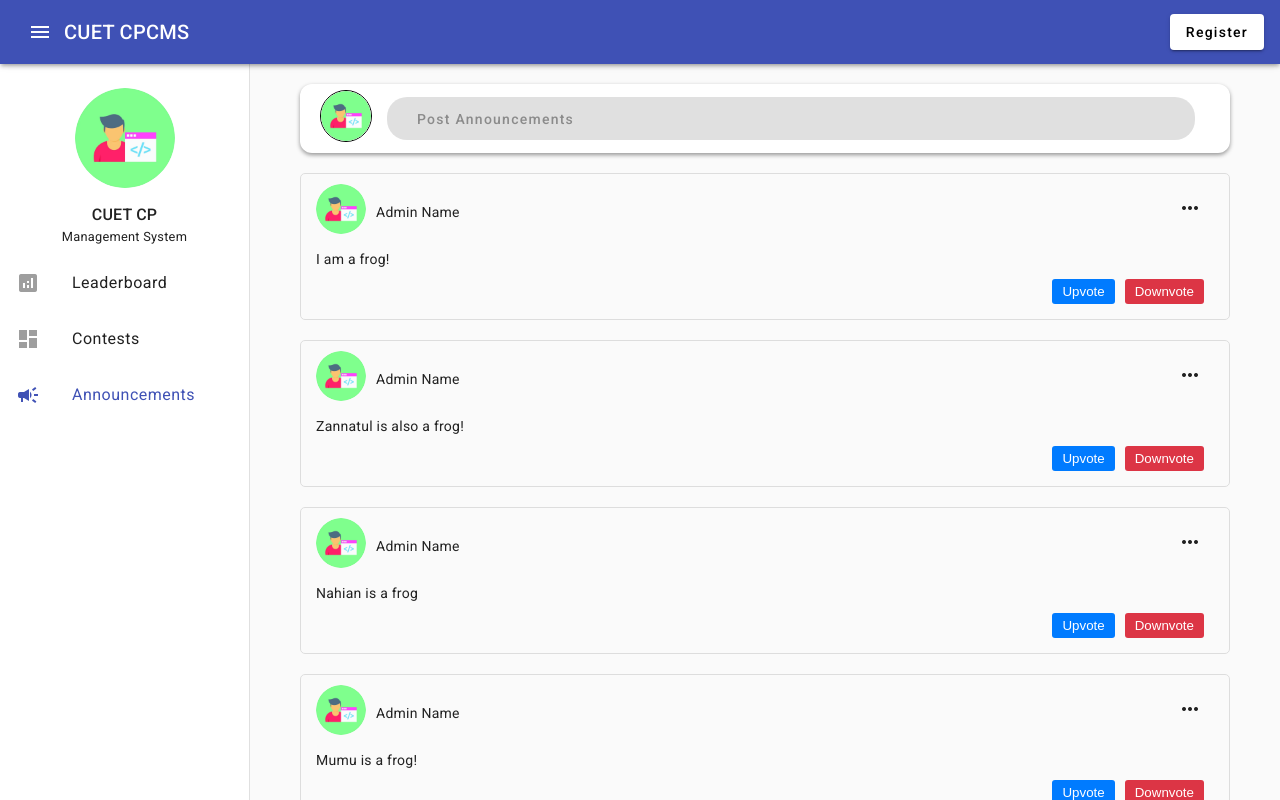
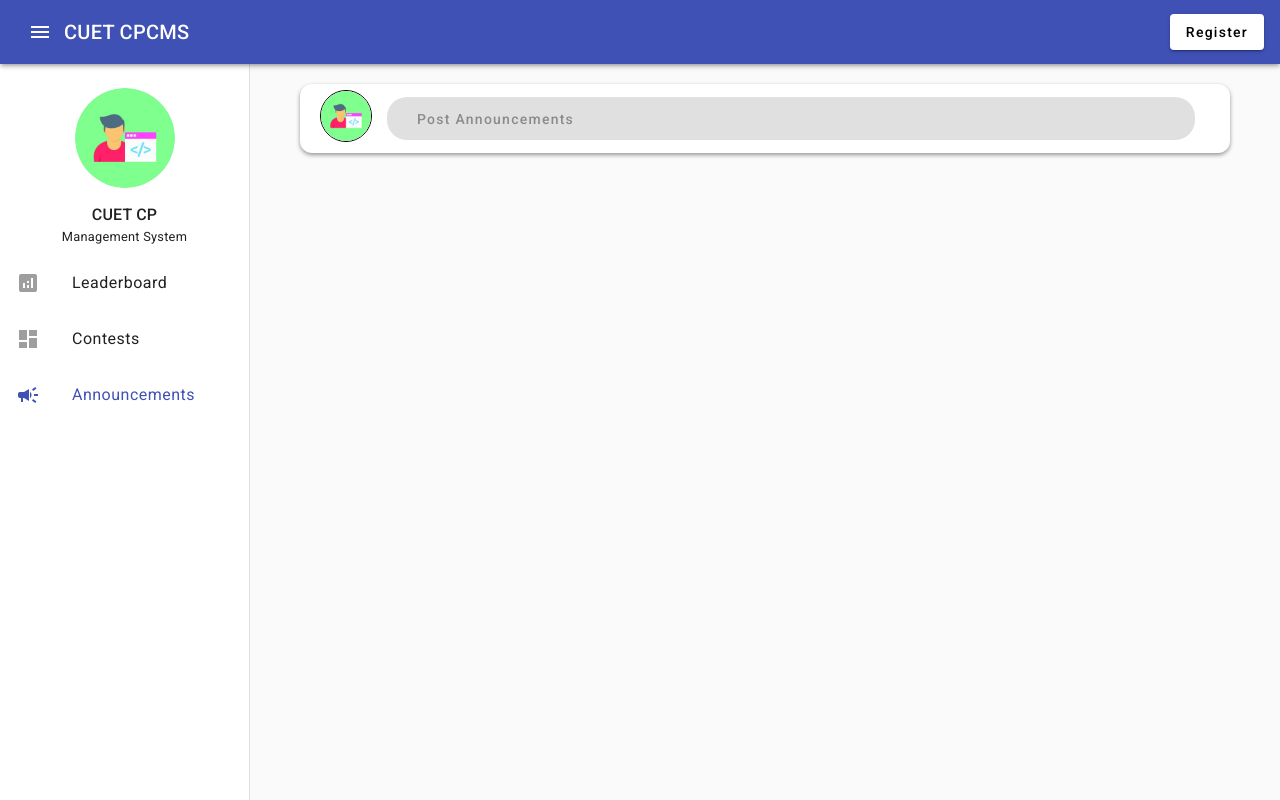
Before and after one commit to AdidR10/cpcms, an Angular app: page /announcements in a window 1280 px wide. Built offline with nearby package versions, Linux system fonts and the light colour scheme; data requests are answered from the project's data file.

Commit message:
Revert "announcement fetched and edti/dlt dropdown button added, non functionally"
This reverts commit 70aed160f1e44d4695b5d54abf9f4b18094db151.

```diff
--- a/db.json
+++ b/db.json
@@ -173,75 +173,5 @@
     }
   ],
   "announcements": [
-    {
-      "admin_id": 1804057,
-      "down_vote": 0,
-      "upvote": 0,
-      "post": "I am a frog!",
-      "id": 1
-    },
-    {
-      "admin_id": 1804057,
-      "down_vote": 0,
-      "upvote": 0,
-      "post": "Zannatul is also a frog!",
-      "id": 2
-    },
-    {
-      "admin_id": 1804057,
-      "down_vote": 0,
-      "upvote": 0,
-      "post": "Nahian is a frog\n",
-      "id": 4
-    },
-    {
-      "admin_id": 1804057,
-      "down_vote": 0,
-      "upvote": 0,
-      "post": "Mumu is a frog!",
-      "id": 5
-    },
-    {
-      "admin_id": 1804057,
-      "down_vote": 0,
-      "upvote": 0,
-      "post": "adiba is a frog\n",
-      "id": 6
-    },
-    {
-      "admin_id": 1804057,
-      "down_vote": 0,
-      "upvote": 0,
-      "post": "Nafisa is a frog :D",
-      "id": 7
-    },
-    {
-      "admin_id": 1804057,
-      "down_vote": 0,
-      "upvote": 0,
-      "post": "Shima is a frog",
-      "id": 8
-    },
-    {
-      "admin_id": 1804057,
-      "down_vote": 0,
-      "upvote": 0,
-      "post": "adib is a frog",
-      "id": 9
-    },
-    {
-      "admin_id": 1804057,
-      "down_vote": 0,
-      "upvote": 0,
-      "post": "Akash is a frog",
-      "id": 10
-    },
-    {
-      "admin_id": 1804057,
-      "down_vote": 0,
-      "upvote": 0,
-      "post": "Shima is afrog",
-      "id": 11
-    }
   ]
 }
--- a/src/app/app.module.ts
+++ b/src/app/app.module.ts
@@ -19,7 +19,6 @@ import { MatSortModule } from '@angular/material/sort';
 import {MatSidenavModule} from '@angular/material/sidenav';
 import {MatListModule} from '@angular/material/list';
 import { RouterModule } from '@angular/router';
-import {MatSelectModule} from '@angular/material/select';
 
 import { AnnouncementsComponent } from './pages/announcements/announcements.component';
 import { ContestsComponent } from './pages/contests/contests.component';
@@ -31,7 +30,6 @@ import { SidenavbarComponent } from './components/sidenavbar/sidenavbar.componen
 import { AdmiPostComponent } from './components/admin-post/admin-post.component';
 import { AnnouncementFormComponent } from './components/announcement-form/announcement-form.component';
 import { ContestFormComponent } from './components/contest-form/contest-form.component';
-import { AnnouncementCardComponent } from './components/announcement-card/announcement-card.component';
 @NgModule({
   declarations: [
     AppComponent,
@@ -43,7 +41,6 @@ import { AnnouncementCardComponent } from './components/announcement-card/announ
     AdmiPostComponent,
     AnnouncementFormComponent,
     ContestFormComponent,
-    AnnouncementCardComponent,
   ],
   imports: [
     BrowserModule,
@@ -64,8 +61,7 @@ import { AnnouncementCardComponent } from './components/announcement-card/announ
     MatTableModule,
     MatSidenavModule,
     MatListModule,
-    RouterModule,
-    MatSelectModule
+    RouterModule
   ],
   providers: [],
   bootstrap: [AppComponent]
--- a/src/app/components/announcement-card/announcement-card.component.html
+++ /dev/null
@@ -1,31 +0,0 @@
-<div class="announcement-card">
-    <div class="announcement-header">
-        <div class="admin-details">
-            <div class="admin-image">
-                <!-- Replace 'admin-image.jpg' with the path to your admin image -->
-                <img src="../../../assets/cp-logo.png" alt="Admin Image">
-            </div>
-            <div class="admin-name">
-                Admin Name <!-- Replace with the admin's name -->
-            </div>
-        </div>
-        <button mat-icon-button (click)="toggleDropdown()">
-            <mat-icon>more_horizon</mat-icon>
-            <div *ngIf="isDropdownOpen" class="dropdown">
-                <button>
-                    <mat-icon>edit</mat-icon>
-                    <span>Edit</span>
-                </button>
-                <button>
-                    <mat-icon>delete</mat-icon>
-                    <span>Delete</span>
-                </button>
-            </div>
-        </button>
-    </div>
-    <p class="post-content">{{announcement.post}}</p>
-    <div class="actions">
-        <button class="upvote-button">Upvote</button>
-        <button class="downvote-button">Downvote</button>
-    </div>
-</div>
--- a/src/app/components/announcement-card/announcement-card.component.scss
+++ /dev/null
@@ -1,80 +0,0 @@
-.announcement-card {
-    border: 1px solid #ddd;
-    border-radius: 5px;
-    margin-bottom: 20px;
-    padding: 15px;
-    padding-top: 10px;
-  }
-
-  .announcement-header{
-    display: flex;
-    justify-content: space-between;
-  }
-
-  .admin-details {
-    display: flex;
-    align-items: center;
-    margin-bottom: 10px;
-  }
-
-  .admin-image img {
-    width: 50px;
-    height: 50px;
-    border-radius: 50%;
-    margin-right: 10px;
-  }
-
-  .post-content {
-    margin-bottom: 10px;
-  }
-  .actions{
-    display: flex;
-    justify-content: end;
-  }
-  .actions button {
-    padding: 5px 10px;
-    margin-right: 10px;
-    border: none;
-    border-radius: 3px;
-    cursor: pointer;
-  }
-
-  .upvote-button {
-    background-color: #007bff;
-    color: #fff;
-  }
-
-  .downvote-button {
-    background-color: #dc3545;
-    color: #fff;
-  }
-
-  .dropdown {
-    position: absolute;
-    top: 100%;
-    right: 0;
-    background-color: #fff;
-    border: 1px solid #ccc;
-    border-radius: 5px;
-    padding: 10px;
-    z-index: 1000;
-    width: 100px;
-  }
-
-  .dropdown button {
-    display: flex;
-    justify-content:flex-start;
-    align-items: end;
-    width: 100%;
-    padding: 10px;
-    background-color: transparent;
-    border: none;
-    cursor: pointer;
-    >span{
-      margin-left: 5px !important;
-    }
-  }
-
-  .dropdown button:hover {
-    background-color: #f0f0f0;
-  }
--- a/src/app/components/announcement-card/announcement-card.component.ts
+++ /dev/null
@@ -1,15 +0,0 @@
-import { Component, Input } from '@angular/core';
-
-@Component({
-  selector: 'app-announcement-card',
-  templateUrl: './announcement-card.component.html',
-  styleUrls: ['./announcement-card.component.scss']
-})
-export class AnnouncementCardComponent {
-  @Input() announcement: any;
-  isDropdownOpen: boolean = false;
-  toggleDropdown() {
-    this.isDropdownOpen = !this.isDropdownOpen;
-  }
-  constructor(){};
-}
--- a/src/app/components/announcement-form/announcement-form.component.ts
+++ b/src/app/components/announcement-form/announcement-form.component.ts
@@ -13,12 +13,9 @@ export class AnnouncementFormComponent {
   announcementForm: FormGroup;
   constructor(private _fb:FormBuilder,
     private _adminService: AdminService,
-    private _dialogRef:MatDialogRef<AnnouncementFormComponent>,
+    private _dialogRef:MatDialogRef<AnnouncementFormComponent>
     ){
       this.announcementForm=this._fb.group({
-        admin_id:1804057,
-        down_vote:0,
-        upvote:0,
         post:''
       })
     };
--- a/src/app/pages/announcements/announcements.component.html
+++ b/src/app/pages/announcements/announcements.component.html
@@ -1,4 +1 @@
 <app-admin-post [page]="pagename" (click)="openAnnouncementForm()"></app-admin-post>
-<div *ngFor="let announcement of announcements">
-    <app-announcement-card [announcement]="announcement"></app-announcement-card>
-</div>
--- a/src/app/pages/announcements/announcements.component.ts
+++ b/src/app/pages/announcements/announcements.component.ts
@@ -1,41 +1,17 @@
-import { Component, OnInit } from '@angular/core';
+import { Component } from '@angular/core';
 import { MatDialog } from '@angular/material/dialog';
 import { AnnouncementFormComponent } from 'src/app/components/announcement-form/announcement-form.component';
-import { AdminService } from 'src/app/services/admin.service';
 
 @Component({
   selector: 'app-announcements',
   templateUrl: './announcements.component.html',
   styleUrls: ['./announcements.component.scss']
 })
-export class AnnouncementsComponent implements OnInit{
+export class AnnouncementsComponent {
   pagename='Announcements';
-  announcements!:any[];
-  constructor(private _dialog:MatDialog,
-    private _adminService: AdminService
-    ){}
+  constructor(private _dialog:MatDialog){}
 
-    ngOnInit(): void{
-      this.getAnnouncementList();
-    }
   openAnnouncementForm(){
-    const dialogRef = this._dialog.open(AnnouncementFormComponent);
-    dialogRef.afterClosed().subscribe({
-      next:(val)=>{
-        if(val){
-          this.getAnnouncementList();
-        }
-      }
-    })
+    this._dialog.open(AnnouncementFormComponent);
   }
-
-  getAnnouncementList(){
-    this._adminService.getAnnouncementList().subscribe({
-      next:(res)=>{
-        this.announcements = res;
-      },
-      error: console.log
-    })
-  }
-
 }
--- a/src/app/services/admin.service.ts
+++ b/src/app/services/admin.service.ts
@@ -19,7 +19,4 @@ export class AdminService {
   addAnnouncement(data: any): Observable<any>{
     return this._http.post('http://localhost:3000/announcements',data);
   }
-  getAnnouncementList():Observable<any>{
-    return this._http.get('http://localhost:3000/announcements');
-  }
 }
```
Also changed, not shown: 1 other file (tests, documents, lock files or other folders).
